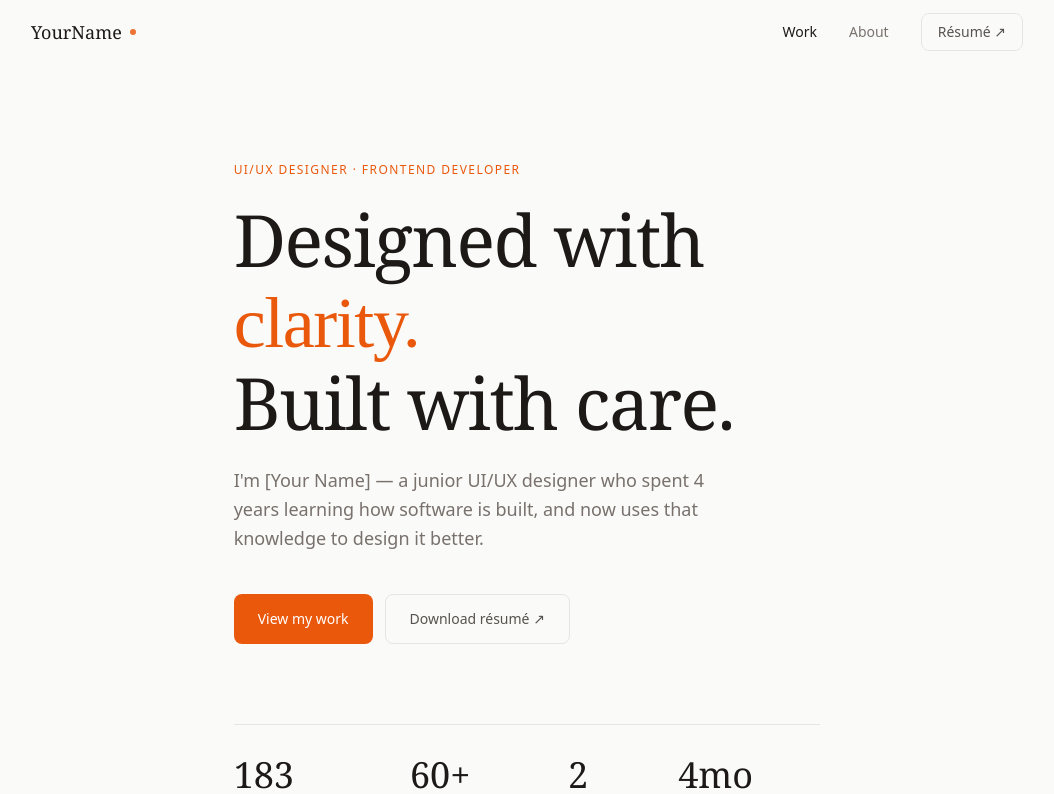
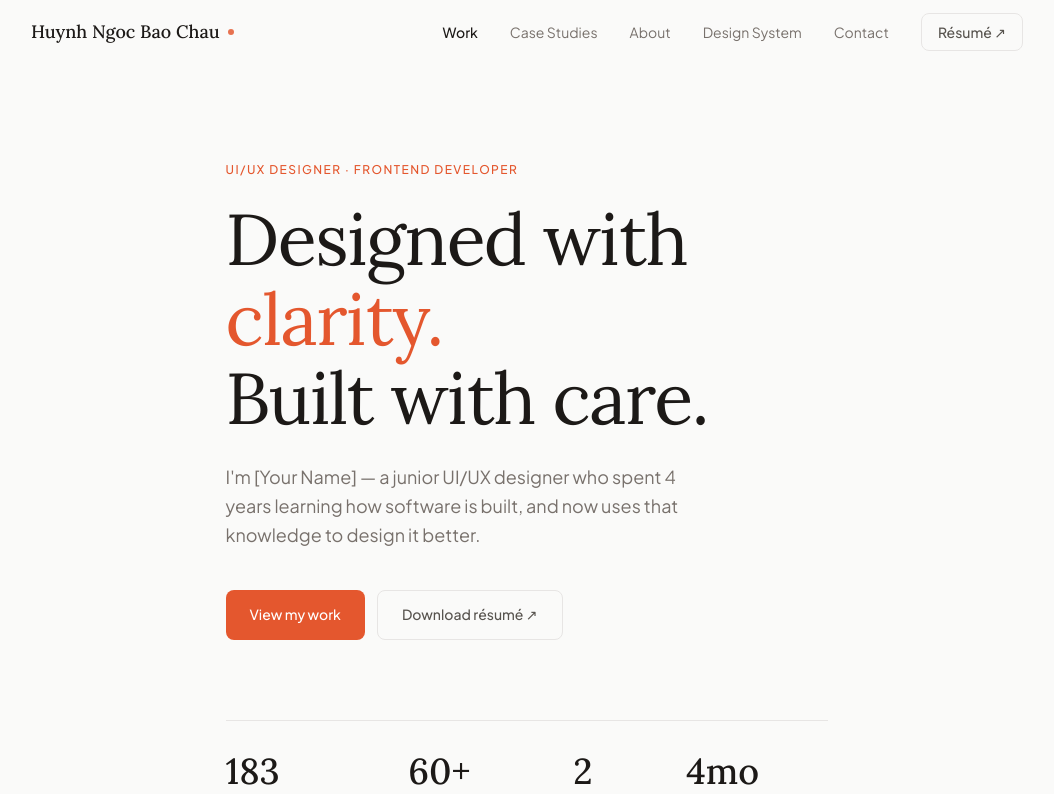
Before and after one commit to hnbc03/Portfolio, an Angular app: page / in a window 1280 px wide. Shown: the top 794 px of the page, without its empty margins (113-1167 px from the left). Built offline with nearby package versions, Linux system fonts and the light colour scheme.

Commit message:
update styles.css

```diff
--- a/package.json
+++ b/package.json
@@ -23,7 +23,6 @@
     "@angular/router": "^21.2.0",
     "@angular/ssr": "^21.2.2",
     "@motionone/dom": "^10.18.0",
-    "@tailwindcss/vite": "^4.2.1",
     "express": "^5.1.0",
     "motion": "^12.36.0",
     "rxjs": "~7.8.0",
@@ -34,10 +33,13 @@
     "@angular/build": "^21.2.2",
     "@angular/cli": "^21.2.2",
     "@angular/compiler-cli": "^21.2.0",
+    "@tailwindcss/postcss": "^4.1.12",
     "@types/express": "^5.0.1",
     "@types/node": "^20.17.19",
     "jsdom": "^28.0.0",
+    "postcss": "^8.5.3",
     "prettier": "^3.8.1",
+    "tailwindcss": "^4.1.12",
     "typescript": "~5.9.2",
     "vitest": "^4.0.8"
   }
--- a/src/app/shared/components/navbar/navbar.html
+++ b/src/app/shared/components/navbar/navbar.html
@@ -7,39 +7,72 @@
   [class.shadow-sm]="scrolled()"
 >
   <div class="container-portfolio flex items-center justify-between h-16">
+
     <!-- Logo -->
     <a
       routerLink="/"
       class="flex items-center gap-2 font-display text-lg font-medium text-stone-900 no-underline hover:text-accent transition-colors"
       (click)="open.set(false)"
     >
-      YourName
+      Huynh Ngoc Bao Chau
       <span class="w-1.5 h-1.5 rounded-full bg-accent animate-pulse"></span>
     </a>
 
     <!-- Desktop nav -->
     <nav class="hidden md:flex items-center gap-8">
+
+      <!-- Work -->
       <a
         routerLink="/"
         routerLinkActive="text-stone-900 font-medium"
         [routerLinkActiveOptions]="{ exact: true }"
-        class="text-sm text-stone-500 hover:text-stone-900 transition-colors no-underline relative group"
+        class="nav-link group"
       >
         Work
-        <span
-          class="absolute -bottom-0.5 left-0 w-0 h-px bg-accent group-hover:w-full transition-all duration-300"
-        ></span>
+        <span class="nav-underline"></span>
       </a>
+
+      <!-- Case Studies -->
+      <a
+        routerLink="/case-studies"
+        routerLinkActive="text-stone-900 font-medium"
+        class="nav-link group"
+      >
+        Case Studies
+        <span class="nav-underline"></span>
+      </a>
+
+      <!-- About -->
       <a
         routerLink="/about"
         routerLinkActive="text-stone-900 font-medium"
-        class="text-sm text-stone-500 hover:text-stone-900 transition-colors no-underline relative group"
+        class="nav-link group"
       >
         About
-        <span
-          class="absolute -bottom-0.5 left-0 w-0 h-px bg-accent group-hover:w-full transition-all duration-300"
-        ></span>
+        <span class="nav-underline"></span>
       </a>
+
+      <!-- Design System -->
+      <a
+        routerLink="/design-system"
+        routerLinkActive="text-stone-900 font-medium"
+        class="nav-link group"
+      >
+        Design System
+        <span class="nav-underline"></span>
+      </a>
+
+      <!-- Contact -->
+      <a
+        routerLink="/contact"
+        routerLinkActive="text-stone-900 font-medium"
+        class="nav-link group"
+      >
+        Contact
+        <span class="nav-underline"></span>
+      </a>
+
+      <!-- Resume -->
       <a
         href="assets/resume.pdf"
         target="_blank"
@@ -48,6 +81,7 @@
       >
         Résumé ↗
       </a>
+
     </nav>
 
     <!-- Mobile hamburger -->
@@ -78,25 +112,31 @@
     <div
       class="md:hidden absolute inset-x-0 top-16 bg-white border-b border-border px-6 py-6 flex flex-col gap-5 animate-[fadeInDown_200ms_ease-out]"
     >
-      <a
-        routerLink="/"
-        (click)="open.set(false)"
-        class="text-base font-medium text-stone-800 no-underline"
-      >
+
+      <a routerLink="/" (click)="open.set(false)" class="mobile-link">
         Work
       </a>
 
-      <a
-        routerLink="/about"
-        (click)="open.set(false)"
-        class="text-base font-medium text-stone-800 no-underline"
-      >
+      <a routerLink="/case-studies" (click)="open.set(false)" class="mobile-link">
+        Case Studies
+      </a>
+
+      <a routerLink="/about" (click)="open.set(false)" class="mobile-link">
         About
+      </a>
+
+      <a routerLink="/design-system" (click)="open.set(false)" class="mobile-link">
+        Design System
+      </a>
+
+      <a routerLink="/contact" (click)="open.set(false)" class="mobile-link">
+        Contact
       </a>
 
       <a href="assets/resume.pdf" target="_blank" class="btn-primary self-start">
         Download résumé
       </a>
+
     </div>
   }
 </header>
--- a/src/index.html
+++ b/src/index.html
@@ -1,13 +1,32 @@
 <!doctype html>
 <html lang="en">
-<head>
-  <meta charset="utf-8">
-  <title>Myportfolio</title>
-  <base href="/">
-  <meta name="viewport" content="width=device-width, initial-scale=1">
-  <link rel="icon" type="image/x-icon" href="favicon.ico">
-</head>
-<body>
-  <app-root></app-root>
-</body>
+  <head>
+    <meta charset="utf-8" />
+    <meta name="viewport" content="width=device-width, initial-scale=1" />
+    <title>Huynh Ngoc Bao Chau — UI/UX Designer</title>
+    <meta
+      name="description"
+      content="An UI/UX Designer with frontend development bases.
+    Portfolio includes YumDaily — A group UI/UX Design project."
+    />
+
+    <!-- Open Graph — for LinkedIn, Zalo, Facebook -->
+    <meta property="og:title" content="Huynh Ngoc Bao Chau — UI/UX Designer" />
+    <meta
+      property="og:description"
+      content="UI/UX Designer transitioning from frontend development."
+    />
+    <meta property="og:image" content="https://yoursite.com/assets/images/og-cover.jpg" />
+    <meta property="og:url" content="https://yoursite.com" />
+    <meta property="og:type" content="website" />
+
+    <!-- Preconnect fonts -->
+    <link rel="preconnect" href="https://fonts.googleapis.com" />
+    <link rel="preconnect" href="https://fonts.gstatic.com" crossorigin />
+
+    <link rel="icon" type="image/svg+xml" href="favicon.svg" />
+  </head>
+  <body>
+    <app-root></app-root>
+  </body>
 </html>
--- a/src/styles.css
+++ b/src/styles.css
@@ -1,43 +1,43 @@
-@import "tailwindcss";
-
 /* ── Google Fonts */
 @import url('https://fonts.googleapis.com/css2?family=Lora:ital,wght@0,400;0,500;1,400&family=Plus+Jakarta+Sans:wght@300;400;500;600&display=swap');
 
+@import 'tailwindcss';
+
 @theme {
   /* ── Palette: soft warm neutrals */
-  --color-stone-50:   #FAFAF9;
-  --color-stone-100:  #F5F5F4;
-  --color-stone-200:  #E7E5E4;
-  --color-stone-300:  #D6D3D1;
-  --color-stone-400:  #A8A29E;
-  --color-stone-500:  #78716C;
-  --color-stone-600:  #57534E;
-  --color-stone-700:  #44403C;
-  --color-stone-800:  #292524;
-  --color-stone-900:  #1C1917;
+  --color-stone-50: #fafaf9;
+  --color-stone-100: #f5f5f4;
+  --color-stone-200: #e7e5e4;
+  --color-stone-300: #d6d3d1;
+  --color-stone-400: #a8a29e;
+  --color-stone-500: #78716c;
+  --color-stone-600: #57534e;
+  --color-stone-700: #44403c;
+  --color-stone-800: #292524;
+  --color-stone-900: #1c1917;
 
-  /* ── Accent: terracotta / warm orange */
-  --color-accent:      #EA580C;
-  --color-accent-dark: #C2410C;
-  --color-accent-soft: #FFF7ED;
-  --color-accent-muted:#FFEDD5;
+  /* Accent — warmer terracotta */
+  --color-accent: #e4572e;
+  --color-accent-dark: #c73e1d;
+  --color-accent-soft: #fff4f1;
+  --color-accent-muted: #ffe5dd;
 
   /* ── Surface colors */
-  --color-surface:     #FFFFFF;
-  --color-surface-2:   #FAFAF9;
-  --color-surface-warm:#FFF7ED;
-  --color-border:      #E7E5E4;
-  --color-border-soft: #F5F5F4;
+  --color-surface: #ffffff;
+  --color-surface-2: #fafaf9;
+  --color-surface-warm: #fff7ed;
+  --color-border: #e7e5e4;
+  --color-border-soft: #f5f5f4;
 
   /* ── Semantic text */
-  --color-text:        #1C1917;
-  --color-text-muted:  #78716C;
-  --color-text-subtle: #A8A29E;
+  --color-text: #1c1917;
+  --color-text-muted: #78716c;
+  --color-text-subtle: #a8a29e;
 
   /* ── Fonts */
   --font-display: 'Lora', Georgia, serif;
-  --font-body:    'Plus Jakarta Sans', system-ui, sans-serif;
-  --font-mono:    'JetBrains Mono', monospace;
+  --font-body: 'Plus Jakarta Sans', system-ui, sans-serif;
+  --font-mono: 'JetBrains Mono', monospace;
 
   /* ── Custom spacing */
   --spacing-18: 4.5rem;
@@ -46,25 +46,29 @@
 
   /* ── Border radius */
   --radius-card: 16px;
-  --radius-lg:   12px;
+  --radius-lg: 12px;
 
   /* ── Shadows — soft, warm-tinted */
-  --shadow-card: 0 1px 3px rgba(28,25,23,0.06),
-                 0 4px 16px rgba(28,25,23,0.04);
-  --shadow-hover: 0 4px 24px rgba(28,25,23,0.10),
-                  0 1px 3px rgba(28,25,23,0.06);
-  --shadow-accent: 0 4px 20px rgba(234,88,12,0.18);
+  --shadow-card: 0 1px 3px rgba(28, 25, 23, 0.06), 0 4px 16px rgba(28, 25, 23, 0.04);
+  --shadow-hover: 0 4px 24px rgba(28, 25, 23, 0.1), 0 1px 3px rgba(28, 25, 23, 0.06);
+  --shadow-accent: 0 4px 20px rgba(234, 88, 12, 0.18);
 
   /* ── Easing curves */
   --ease-out-expo: cubic-bezier(0.16, 1, 0.3, 1);
-  --ease-smooth:   cubic-bezier(0.4, 0, 0.2, 1);
+  --ease-smooth: cubic-bezier(0.4, 0, 0.2, 1);
 }
 
 /* ── Base styles */
 @layer base {
-  *, *::before, *::after { box-sizing: border-box; }
+  *,
+  *::before,
+  *::after {
+    box-sizing: border-box;
+  }
 
-  html { scroll-behavior: smooth; }
+  html {
+    scroll-behavior: smooth;
+  }
 
   body {
     font-family: var(--font-body);
@@ -81,7 +85,9 @@
   }
 
   @media (prefers-reduced-motion: reduce) {
-    *, *::before, *::after {
+    *,
+    *::before,
+    *::after {
       animation-duration: 0.01ms !important;
       transition-duration: 0.01ms !important;
     }
@@ -90,6 +96,28 @@
 
 /* ── Custom component utilities */
 @layer components {
+  .link-inline {
+    position: relative;
+    text-decoration: none;
+    color: var(--color-accent);
+    font-weight: 500;
+  }
+
+  .link-inline::after {
+    content: '';
+    position: absolute;
+    left: 0;
+    bottom: -2px;
+    width: 0;
+    height: 1px;
+    background: var(--color-accent);
+    transition: width 200ms ease;
+  }
+
+  .link-inline:hover::after {
+    width: 100%;
+  }
+
   /* Container */
   .container-portfolio {
     max-width: 1120px;
@@ -113,6 +141,30 @@
     color: var(--color-stone-900);
   }
 
+  .heading-h1 {
+    font-family: var(--font-display);
+    font-size: clamp(2rem, 4vw, 3rem);
+    line-height: 1.2;
+    letter-spacing: -0.015em;
+  }
+
+  .heading-h2 {
+    font-family: var(--font-display);
+    font-size: clamp(1.5rem, 3vw, 2rem);
+    line-height: 1.25;
+  }
+
+  .text-body {
+    font-size: 1rem;
+    line-height: 1.7;
+    color: var(--color-text);
+  }
+
+  .text-meta {
+    font-size: 0.875rem;
+    color: var(--color-text-muted);
+  }
+
   /* Eyebrow label */
   .eyebrow {
     font-size: 0.75rem;
@@ -128,12 +180,13 @@
     border: 1px solid var(--color-border);
     border-radius: var(--radius-card);
     box-shadow: var(--shadow-card);
-    transition: box-shadow 250ms var(--ease-smooth),
-                transform 250ms var(--ease-smooth);
+    transition:
+      box-shadow 250ms var(--ease-smooth),
+      transform 250ms var(--ease-smooth);
   }
   .card-base:hover {
     box-shadow: var(--shadow-hover);
-    transform: translateY(-3px);
+    transform: translateY(-2px) scale(1.01);
   }
 
   /* Buttons */
@@ -148,7 +201,10 @@
     font-weight: 500;
     border-radius: 8px;
     text-decoration: none;
-    transition: background 200ms, transform 200ms, box-shadow 200ms;
+    transition:
+      background 200ms,
+      transform 200ms,
+      box-shadow 200ms;
     border: none;
     cursor: pointer;
   }
@@ -196,27 +252,117 @@
   }
 
   /* Divider */
-  .divider { border-top: 1px solid var(--color-border); }
+  .divider {
+    border-top: 1px solid var(--color-border);
+  }
+
+  .link-inline {
+    position: relative;
+    text-decoration: none;
+    color: var(--color-accent);
+    font-weight: 500;
+  }
+
+  .link-inline::after {
+    content: '';
+    position: absolute;
+    left: 0;
+    bottom: -2px;
+    width: 0;
+    height: 1px;
+    background: var(--color-accent);
+    transition: width 200ms ease;
+  }
+
+  .link-inline:hover::after {
+    width: 100%;
+  }
+
+  .grid-projects {
+    display: grid;
+    gap: 2rem;
+  }
+
+  @media (min-width: 768px) {
+    .grid-projects {
+      grid-template-columns: repeat(2, 1fr);
+    }
+  }
+
+  .nav-link {
+    @apply text-sm text-stone-500 hover:text-stone-900 transition-colors no-underline relative;
+  }
+
+  .nav-underline {
+    @apply absolute -bottom-0.5 left-0 w-0 h-px bg-accent transition-all duration-300 group-hover:w-full;
+  }
+
+  .mobile-link {
+    @apply text-base font-medium text-stone-800 no-underline;
+  }
 }
 
 @layer utilities {
   .reveal {
     opacity: 0; /* initial — Motion One overrides on AfterViewInit */
   }
+
   .scroll-reveal {
     opacity: 0;
   }
+
+  .project-thumb {
+    overflow: hidden;
+    border-radius: var(--radius-card);
+  }
+
+  .project-thumb img {
+    width: 100%;
+    height: 100%;
+    object-fit: cover;
+    transition: transform 600ms var(--ease-out-expo);
+  }
+
+  .card-base:hover .project-thumb img {
+    transform: scale(1.04);
+  }
+
+  .highlight {
+    color: var(--color-accent);
+    font-style: italic;
+  }
+
+  .fade-in {
+    animation: fadeInUp 0.6s var(--ease-out-expo) both;
+  }
+
   @keyframes fadeInDown {
-    from { opacity: 0; transform: translateY(-8px); }
-    to   { opacity: 1; transform: translateY(0); }
+    from {
+      opacity: 0;
+      transform: translateY(-8px);
+    }
+    to {
+      opacity: 1;
+      transform: translateY(0);
+    }
   }
   @keyframes fadeInUp {
-    from { opacity: 0; transform: translateY(16px); }
-    to   { opacity: 1; transform: translateY(0); }
+    from {
+      opacity: 0;
+      transform: translateY(16px);
+    }
+    to {
+      opacity: 1;
+      transform: translateY(0);
+    }
   }
   @keyframes shimmer {
-    0%   { background-position: -200% center; }
-    100% { background-position:  200% center; }
+    0% {
+      background-position: -200% center;
+    }
+    100% {
+      background-position: 200% center;
+    }
   }
 
   .skeleton {
@@ -232,7 +378,13 @@
   }
 
   @media (prefers-reduced-motion: reduce) {
-    .reveal, .scroll-reveal { opacity: 1 !important; transform: none !important; }
-    .skeleton { animation: none; }
+    .reveal,
+    .scroll-reveal {
+      opacity: 1 !important;
+      transform: none !important;
+    }
+    .skeleton {
+      animation: none;
+    }
   }
 }
```
Also changed, not shown: .postcssrc.json (added), 1 other file (tests, documents, lock files or other folders).
